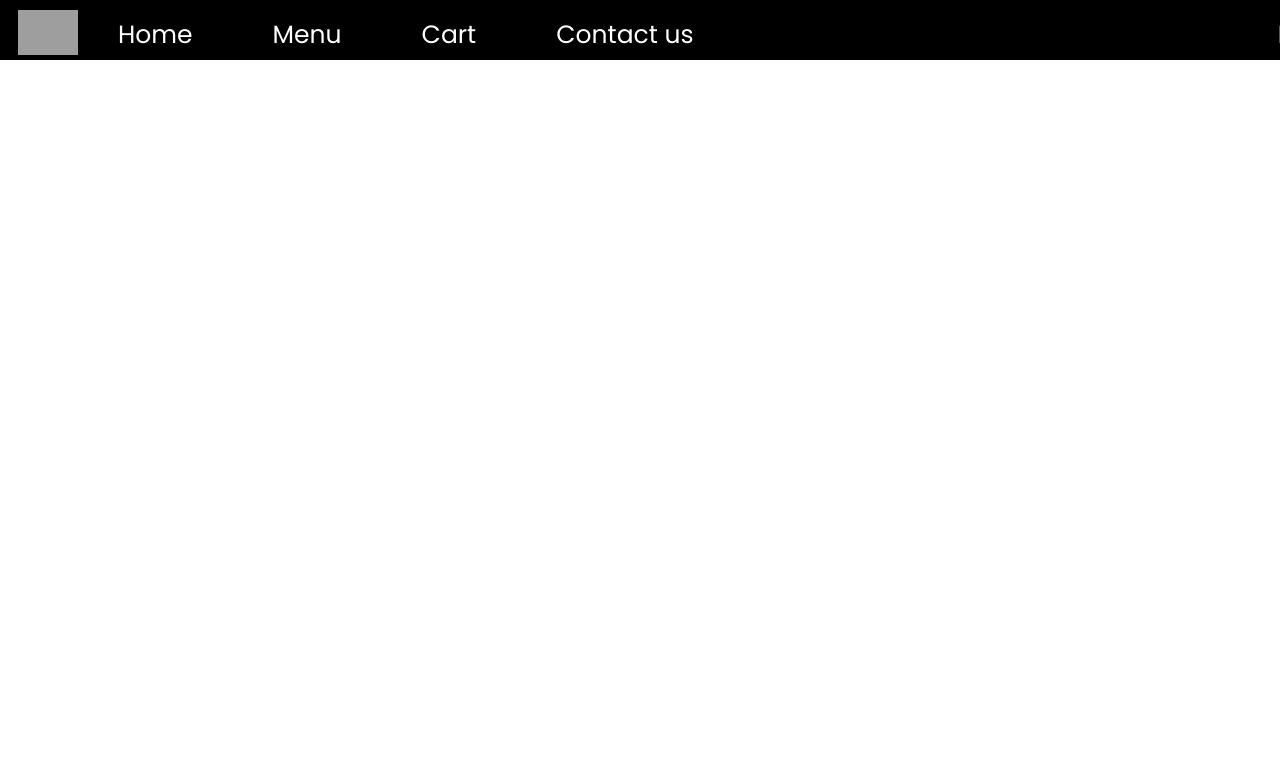
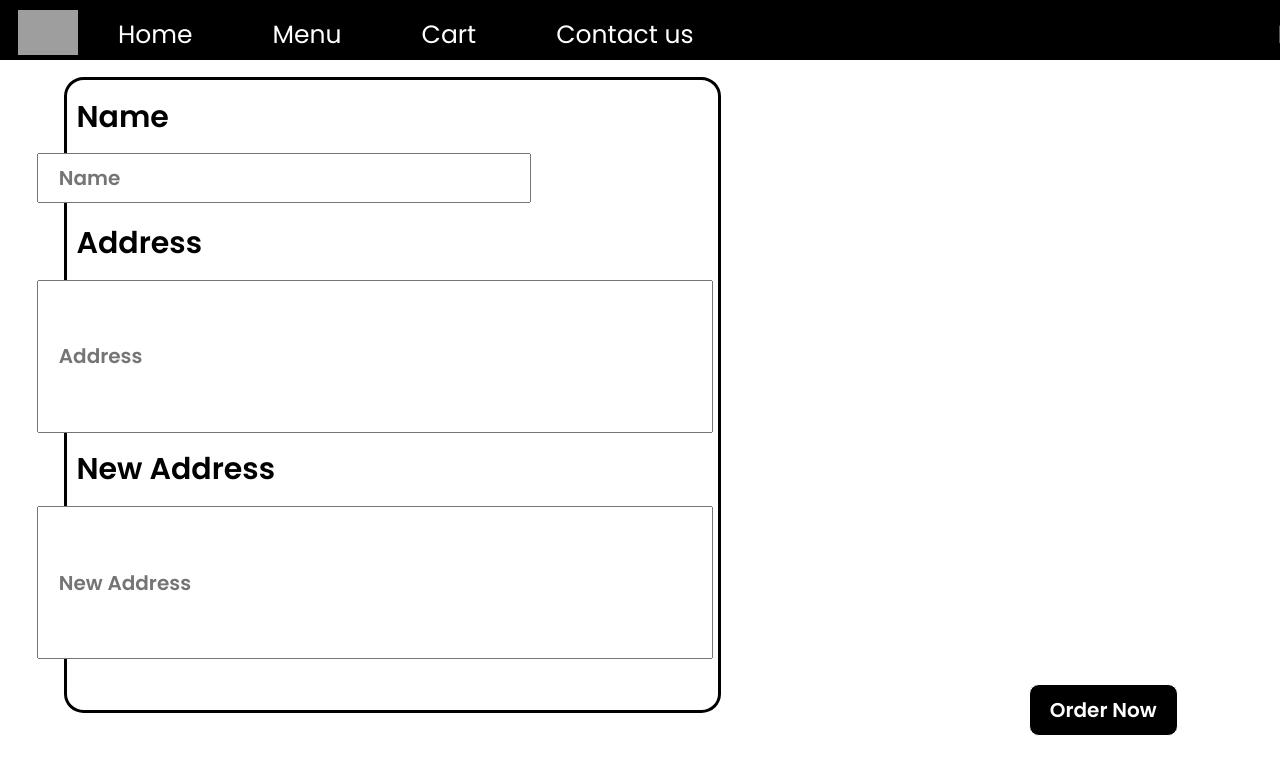
Before and after one commit to karantak/CloudRestaurant, a plain HTML site: page Cart.html in a window 1280 px wide. Drawn offline with Linux system fonts and the light colour scheme; grey boxes are pictures that could not be loaded.

Commit message:
9th commit

```diff
--- a/Cart.css
+++ b/Cart.css
@@ -0,0 +1,94 @@
+.cartleft{
+
+    margin: 6% 5%;
+    padding: 4% 10%;
+    padding-top: 0%;
+    border: 3px solid black;
+    border-radius: 3%;
+    display: inline-block;
+    justify-content: left ;
+    /* background-image: url("https://images.freekaamaal.com/post_images/1606817930.jpg");
+    background-size: 1276px 679px; */
+
+}
+
+.cartinsideleft{
+    position: relative;
+    left: -40%;
+    font-size: 13px;
+    line-height: 50px;
+    /* color: white; */
+
+
+}
+
+.cartinsideleft h2{
+    font-size: 30px;
+    /* background: rgba(0, 0, 0, 0.2); */
+}
+
+.cartinside{
+    position: relative;
+    top: 30%;
+   padding: 3% 10%;
+}
+
+#cartname{
+    padding: 2% 20%;
+    padding-left: 5%;
+    font-size: 20px;
+    text-align: left;
+    font-weight: bold;
+}
+
+#cartadd{
+    padding: 15% 5%;
+   width: 160%;
+    font-size: 20px;
+    text-align: left;
+    font-weight: bold;
+    }
+
+#cartnewadd{
+    padding: 15% 5%;
+    width: 160%;
+    padding-left: 5%;
+    font-size: 20px;
+    text-align: left;
+    font-weight: bold;
+    }
+
+
+
+
+.cartorder{
+    color: black;
+    position: fixed;
+    text-decoration: none;
+    background-color: black;
+    padding: 10px 20px;
+    border: 1px solid white;
+    border-radius: 10px;
+    font-size: 20px;
+    font-weight: bold;
+    font-family: 'Poppins', sans-serif;
+     /* width: 180px;
+    height: 45px;
+    /* line-height: 45px; */
+    bottom: 8%;
+    right: 8%;
+}
+
+.cartorder a{
+    color: white;
+    text-decoration: none;
+}
+
+.cartorder:hover{
+    background-color: rgb(199, 192, 192);
+    border: 2px solid black;
+
+}
+.cartorder a:hover{
+    color: black;
+}
--- a/Cart.html
+++ b/Cart.html
@@ -1,17 +1,20 @@
 <!DOCTYPE html>
 <html lang="en">
+
 <head>
     <meta charset="UTF-8">
     <meta http-equiv="X-UA-Compatible" content="IE=edge">
     <meta name="viewport" content="width=device-width, initial-scale=1.0">
     <title>Document</title>
     <link
-    href="https://fonts.googleapis.com/css2?family=Poppins:wght@300;400;500;600&family=Roboto+Condensed:wght@700&display=swap"
-    rel="stylesheet">
+        href="https://fonts.googleapis.com/css2?family=Poppins:wght@300;400;500;600&family=Roboto+Condensed:wght@700&display=swap"
+        rel="stylesheet">
     <link rel="stylesheet" href="Home.css">
+    <link rel="stylesheet" href="Cart.css">
 
 
 </head>
+
 <body>
     <div>
         <nav class="navbar">
@@ -31,5 +34,30 @@
             </ul>
         </nav>
     </div>
+
+    <div class="cartleft">
+        <div class="cartinsideleft">
+            <h2 class="cartinside">Name</h2>
+            <input class="cartinside" id="cartname" type="text" placeholder="Name">
+            <h2 class="cartinside">Address</h2>
+            <input class="cartinside" id="cartadd" type="text" placeholder="Address">
+            <h2 class="cartinside">New Address</h2>
+            <input class="cartinside" id="cartnewadd" type="text" placeholder="New Address">
+        </div>
+    </div>
+
+    <div class="cartright">
+<div class="cartrightinside">
+
+</div>
+    </div>
+
+    <div>
+        <button class="cartorder">
+            <a href="Cart.html">Order Now</a>
+        </button>
+    </div>
+
 </body>
+
 </html>
--- a/Home.css
+++ b/Home.css
@@ -66,6 +66,7 @@ img {
     display: flex;
     justify-content: center;
     align-items: center;
+    margin-top: 3%;
 }
 
 .slide {
@@ -193,6 +194,7 @@ display: none;
     flex-direction: column;
     text-align: left;
     height: 20%;
+    width: 100%;
 
 }
 
@@ -219,4 +221,6 @@ display: none;
     transition: 0.2s;
 }
 
+
+
 }
--- a/Menu.css
+++ b/Menu.css
@@ -51,6 +51,7 @@ body {
 
 }
 
+
 .bookhead {
     /* border: 2px solid black;
     border-radius: 5px; */
@@ -92,6 +93,10 @@ body {
     display: flex;
     margin: 15px 0px;
 
+}
+
+.menuadditem li{
+    background: rgba(0, 0, 0, 0.2);
 }
 
 
```
Also changed, not shown: Home.html (+5 -6 lines), Login.html (+1 -1 lines), Menu.html (+8 -8 lines), register.html (+1 -1 lines).
